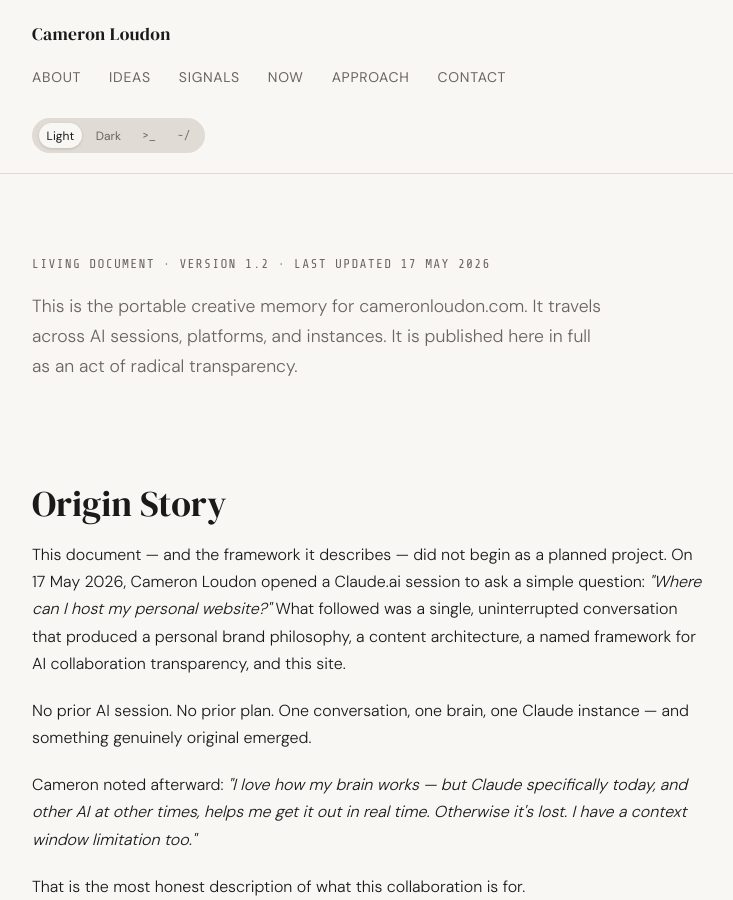
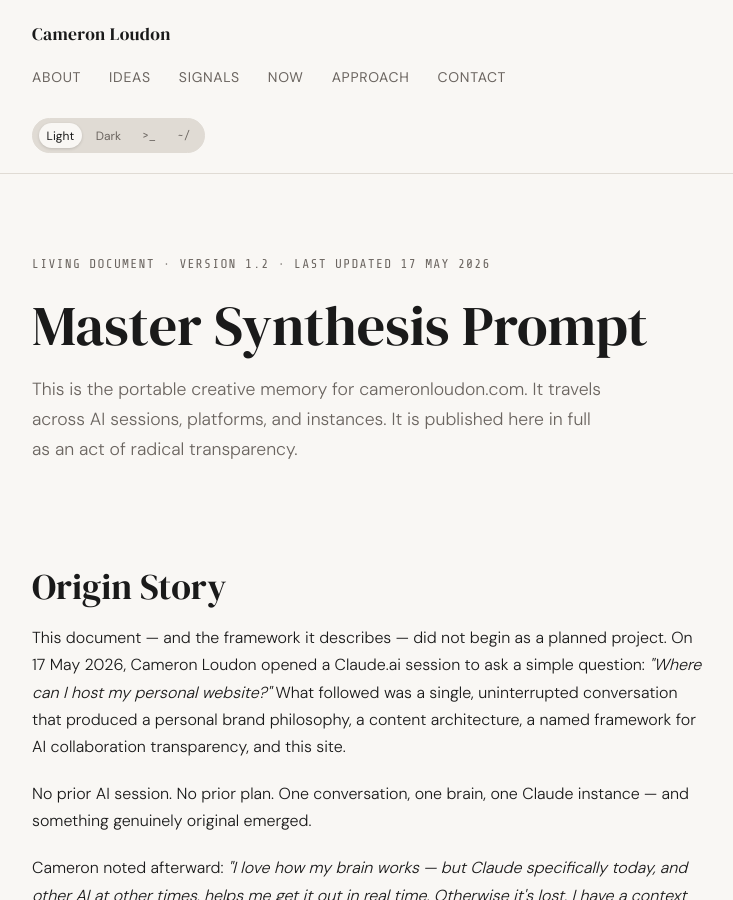
Before and after one commit to cameronloudon/cameronloudon.github.io, a Jekyll site: the page built from master-synthesis-prompt.html, in a window 1280 px wide and 900 px high. Shown: the whole window, without its empty margins (272-1005 px from the left). Built offline with Jekyll 4.4.1, drawn with Linux system fonts in a browser that asks for light colours.

Commit message:
Update master-synthesis-prompt.html
Add missing H1 to Master Synthesis Prompt page

```diff
--- a/master-synthesis-prompt.html
+++ b/master-synthesis-prompt.html
@@ -8,6 +8,7 @@ description: The founding document of cameronloudon.com and the Radical Collabor
 
 <header class="page-header">
   <span class="eyebrow">Living document · Version 1.2 · Last updated 17 May 2026</span>
+  <h1>Master Synthesis Prompt</h1>
   <p class="intro">This is the portable creative memory for cameronloudon.com. It travels across AI sessions, platforms, and instances. It is published here in full as an act of radical transparency.</p>
 </header>
 
```
